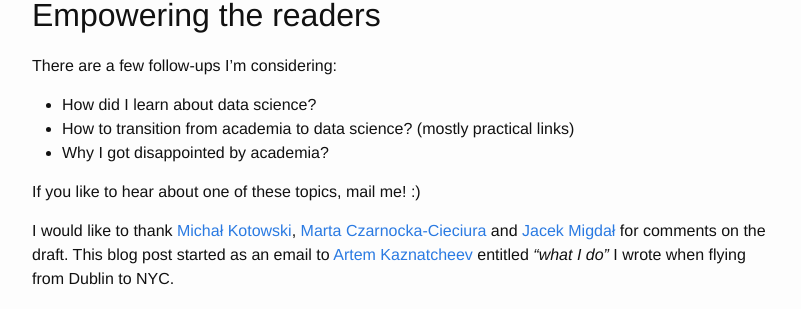
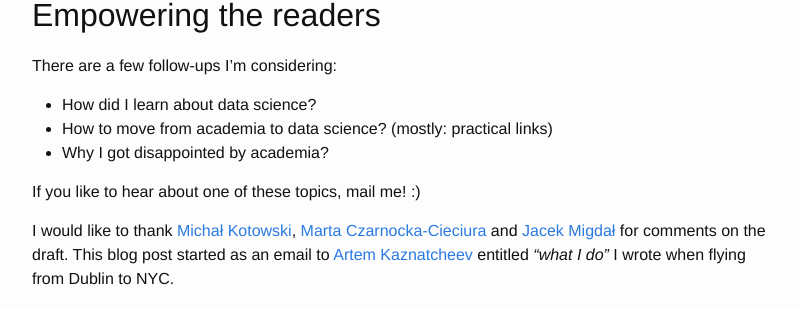
Before and after one commit to stared/jekyll-blog-pre-2022, a Jekyll site: the page built from _posts/2015-12-14-sci-to-data-sci.markdown, in a window 1280 px wide and 900 px high, scrolled down 2381 px. Shown: the part 140-449 px from the top of the window, without its empty margins (238-1039 px from the left). Built offline with Jekyll 4.4.1, drawn with Linux system fonts in a browser that asks for light colours; nearby versions of some CDN libraries.

Commit message:
gram misc

```diff
--- a/_posts/2015-12-14-sci-to-data-sci.markdown
+++ b/_posts/2015-12-14-sci-to-data-sci.markdown
@@ -71,7 +71,7 @@ Freelancing is a perpendicular dimension (the "normal way" to do data science is
 There are a few follow-ups I'm considering:
 
 * How did I learn about data science?
-* How to transition from academia to data science? (mostly practical links)
+* How to move from academia to data science? (mostly: practical links)
 * Why I got disappointed by academia?
 
 If you like to hear about one of these topics, mail me! :)
```
